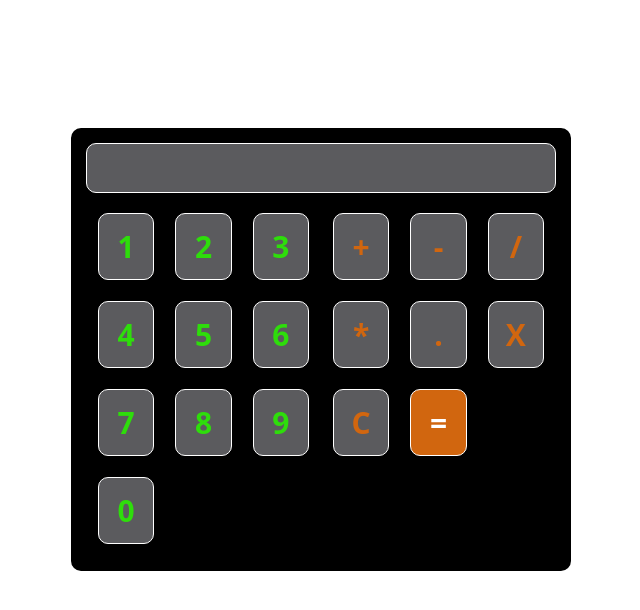
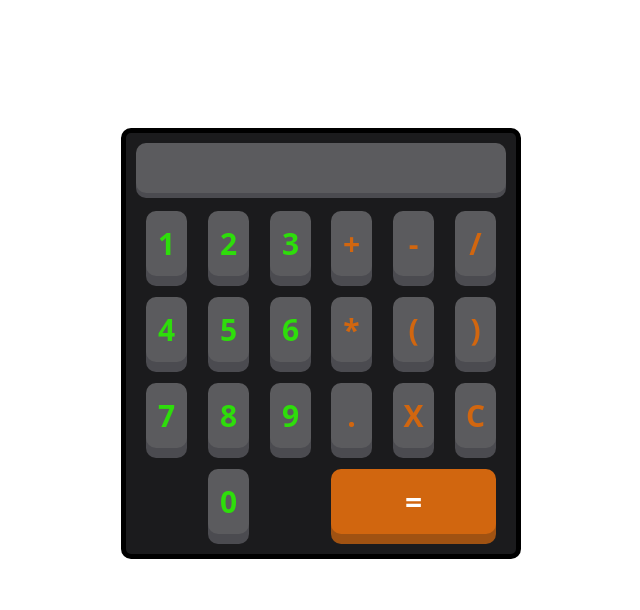
Before and after one commit to Drozdziu/calculatorVue, a Vue app: page / in a window 1280 px wide. Shown: the top 610 px of the page, without its empty margins (319-959 px from the left). Built offline with nearby package versions, Linux system fonts and the light colour scheme.

Commit message:
More functionality
Added more functions, bootstrap responsibility and better design

```diff
--- a/index.html
+++ b/index.html
@@ -1,17 +1,26 @@
 <!DOCTYPE html>
-<html lang="">
+<html lang>
   <head>
     <meta charset="UTF-8">
     <link rel="icon" href="/favicon.ico">
     <link rel="stylesheet" href="bootstrap-5.3.3-dist/css/bootstrap.min.css">
     <script src="bootstrap-5.3.3-dist/js/bootstrap.min.js" defer></script>
-    <script src="https://code.jquery.com/jquery-3.3.1.slim.min.js" integrity="sha384-q8i/X+965DzO0rT7abK41JStQIAqVgRVzpbzo5smXKp4YfRvH+8abtTE1Pi6jizo" crossorigin="anonymous" defer></script>
-	  <script src="https://cdnjs.cloudflare.com/ajax/libs/popper.js/1.14.3/umd/popper.min.js" integrity="sha384-ZMP7rVo3mIykV+2+9J3UJ46jBk0WLaUAdn689aCwoqbBJiSnjAK/l8WvCWPIPm49" crossorigin="anonymous" defer></script>
+    <script src="https://code.jquery.com/jquery-3.3.1.slim.min.js"
+      integrity="sha384-q8i/X+965DzO0rT7abK41JStQIAqVgRVzpbzo5smXKp4YfRvH+8abtTE1Pi6jizo"
+      crossorigin="anonymous" defer></script>
+    <script
+      src="https://cdnjs.cloudflare.com/ajax/libs/popper.js/1.14.3/umd/popper.min.js"
+      integrity="sha384-ZMP7rVo3mIykV+2+9J3UJ46jBk0WLaUAdn689aCwoqbBJiSnjAK/l8WvCWPIPm49"
+      crossorigin="anonymous" defer></script>
     <meta name="viewport" content="width=device-width, initial-scale=1.0">
     <title>Calculator</title>
     <style>
+      :root {
+        --digitBG-color: rgb(91, 91, 94);
+        --digitFont-color: rgb(46, 221, 11);
+      }
       body{
-        background-color: rgb(34, 35, 36);
+        background-color: rgb(77, 80, 83);
       }
     </style>
   </head>
--- a/src/App.vue
+++ b/src/App.vue
@@ -25,20 +25,20 @@ export default {
 </script>
 
 <template>
-  <div class="container">
-    <DisplayComponent :calculations="{ digit: digit, refresh: refreshDisplay }" />
-    <KeyBoard @digitEvent="digitEvent" />
+  <div class="container col-10 col-sm-8 col-md-6 col-lg-3">
+    <DisplayComponent class="col-12" :calculations="{ digit: digit, refresh: refreshDisplay }" />
+    <KeyBoard class="col-12" @digitEvent="digitEvent" />
   </div>
 </template>
 
-<style scoped>
+<style>
 .container {
   margin-left: auto;
   margin-right: auto;
   margin-top: 10%;
   padding: 10px;
-  background-color: black;
-  max-width: 500px;
+  background-color: rgb(27, 27, 29);
+  min-width:400px;
   border: 5px solid black;
   border-radius: 10px;
 }
--- a/src/DigitComponent.vue
+++ b/src/DigitComponent.vue
@@ -18,12 +18,20 @@ button {
     padding: 10px;
     font-weight: 900;
     font-size: 30px;
-    transition: 200ms;
-    border: 1px solid white;
+    transition: 100ms;
+    border-width: 0px;
+    box-shadow: 0px 10px 0px rgb(75, 75, 80);
 }
-
-button:hover {
-    background-color: rgb(46, 221, 11);
-    color: rgb(91, 91, 94);
-}
+/* button::after{
+    position: absolute;
+    content: '';
+    background: rgb(75, 75, 80);
+    height: 20px;
+    width: 100%;
+    border-radius: 10px;
+    margin-bottom: -5px;
+    left: 0;
+    bottom: 0;
+    z-index: -1;
+} */
 </style>
--- a/src/DisplayComponent.vue
+++ b/src/DisplayComponent.vue
@@ -2,69 +2,107 @@
 export default {
     name: 'DisplayComponent',
     props: {
-        calculations:{
+        calculations: {
             type: Object,
             required: true
         }
     },
-    data(){
-        return{
+    data() {
+        return {
             calculateString: '',
             result: 0,
             isSign: true,
             isDot: false,
-            signs: ['+', '-', '/', '*', '.']
+            zeroLimit: 0, // 0 - limit, 1 - bez limitu, 2 - zakaz
+            openBracket: 0,
+            closeBracket: 0,
+            signs: ['+', '-', '/', '*', '.', '(']
         }
     },
-    methods:{
-        checkSign(sign: string){
+    methods: {
+        checkSign(sign: string) {
             let bool = false;
-            this.signs.forEach((i)=>{
-                if(sign === i) bool = true;
+            this.signs.forEach((i) => {
+                if (sign === i && sign !== '-') bool = true;
             })
             return bool;
+        },
+        write(str: string){
+            this.calculateString += str;
+            this.isSign = false;
         }
     },
     watch: {
-        calculations(newCalculate){
+        calculations(newCalculate) {
             let lastSign = this.calculateString.charAt(this.calculateString.length - 1)
-            switch(newCalculate.digit){
+            switch (newCalculate.digit) {
                 case '=':
-                    this.result = eval(this.calculateString);
-                    this.calculateString = this.result.toFixed(2).toString();
+                    if (this.openBracket == this.closeBracket) {
+                        this.result = eval(this.calculateString);
+                        this.calculateString = this.result.toFixed(2).toString();
+                        this.isDot = true;
+                        this.openBracket = 0;
+                        this.closeBracket = 0;
+                        this.zeroLimit = 1;
+                    }
                     break;
                 case 'C':
                     this.calculateString = '';
                     this.isDot = false;
                     this.isSign = true;
+                    this.zeroLimit = 0;
                     break;
                 case 'X':
-                    if(lastSign === '.') this.isDot = false;
-                    if(!this.checkSign(lastSign)) this.isSign = false;
+                    if (lastSign === '.'){
+                        this.isDot = false;
+                        this.zeroLimit = 0;
+                    }
+                    if (!this.checkSign(lastSign)){
+                        this.isSign = false;
+                    }
                     this.calculateString = this.calculateString.slice(0, -1);
+                    break;
+                case '(':
+                    this.openBracket++;
+                    this.write(newCalculate.digit)
+                    break;
+                case ')':
+                    if (!this.checkSign(lastSign)) {
+                        this.closeBracket++;
+                        this.write(newCalculate.digit)
+                    }
                     break;
                 case '+':
                 case '-':
                 case '/':
                 case '*':
-                    if(!this.isSign && this.calculateString != ''){
-                        this.calculateString += newCalculate.digit;
+                    if (!this.isSign && this.calculateString != '') {
+                        this.write(newCalculate.digit)
                         this.isSign = true;
                         this.isDot = false;
+                        this.zeroLimit = 0;
                     }
                     break;
                 case '.':
-                     if(!this.isDot && this.calculateString != '' && !this.checkSign(lastSign)){
-                        this.calculateString += newCalculate.digit;
+                    if (!this.isDot && this.calculateString != '' && !this.checkSign(lastSign)) {
+                        this.write(newCalculate.digit)
                         this.isDot = true;
                         this.isSign = true;
-                     }
+                        this.zeroLimit = 1;
+                    }
                     break;
                 default:
-                    if(newCalculate.digit === '0' && (this.calculateString === '' || this.checkSign(lastSign))) return
-                    else{
-                        this.calculateString += newCalculate.digit;
-                        this.isSign = false;
+                    if (newCalculate.digit === '0'){
+                        if(this.zeroLimit == 0){
+                            this.zeroLimit = 2;
+                            this.write(newCalculate.digit)
+                        }
+                        else if(this.zeroLimit == 1) this.write(newCalculate.digit)
+                    }
+                    if (newCalculate.digit !== '0'){
+                        this.zeroLimit = 1;
+                        if(this.calculateString.length == 1 && this.calculateString == '0') this.calculateString = newCalculate.digit
+                        else this.write(newCalculate.digit)
                     }
                     break;
             }
@@ -81,10 +119,11 @@ export default {
 <style scoped>
 h1 {
     min-height: 50px;
-    border: 1px solid white;
+    font-weight: 900;
     border-radius: 10px;
     background-color: rgb(91, 91, 94);
     color: black;
     text-align: center;
+    box-shadow: 0px 5px 0px rgb(75, 75, 80);
 }
 </style>
--- a/src/KeyBoard.vue
+++ b/src/KeyBoard.vue
@@ -6,7 +6,7 @@ export default {
   },
   data() {
     return {
-      signs: ['+', '-', '/', '*', '.', 'X', 'C']
+      signs: ['+', '-', '/', '*', '(', ')', '.', 'X', 'C']
     }
   },
   methods: {
@@ -41,11 +41,13 @@ main {
 #equal {
   background-color: rgb(209, 102, 15);
   color: white;
+  box-shadow: 0px 10px 0px rgb(160, 82, 18);
 }
 
 #equal:hover {
   background-color: white;
   color: rgb(209, 102, 15);
+  box-shadow: 0px 10px 0px rgb(189, 184, 181);
 }
 
 .signs {
@@ -56,6 +58,7 @@ main {
 .signs:hover {
   background-color: rgb(209, 102, 15);
   color: rgb(91, 91, 94);
+  box-shadow: 0px 10px 0px rgb(138, 71, 17);
 }
 
 .digits {
@@ -64,8 +67,14 @@ main {
 }
 
 .digits:hover {
-  background-color: rgb(46, 221, 11);
-  color: rgb(91, 91, 94);
+    background-color: rgb(46, 221, 11);
+    color: rgb(91, 91, 94);
+    box-shadow: 0px 10px 0px rgb(43, 153, 21);
+}
+
+.digits:active, .signs:active, #equal:active{
+  margin-bottom: 5px;
+  box-shadow: 0px 5px 0px;
 }
 
 .keyboard {
@@ -73,7 +82,12 @@ main {
   grid-template-columns: repeat(3, 1fr);
   grid-template-rows: repeat(4, 1fr);
   gap: 1px;
-  border: 2px solid black;
   border-radius: 10px;
 }
+.keyboard > :last-child  {
+  grid-column: 2/ 2;
+}
+.keyboard #equal  {
+  grid-column: 1 / -1;
+}
 </style>
```
